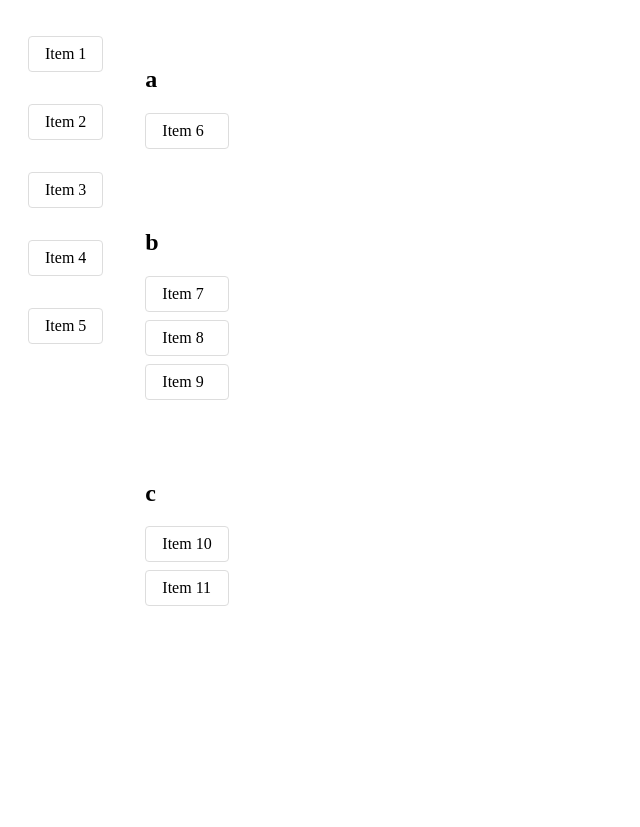
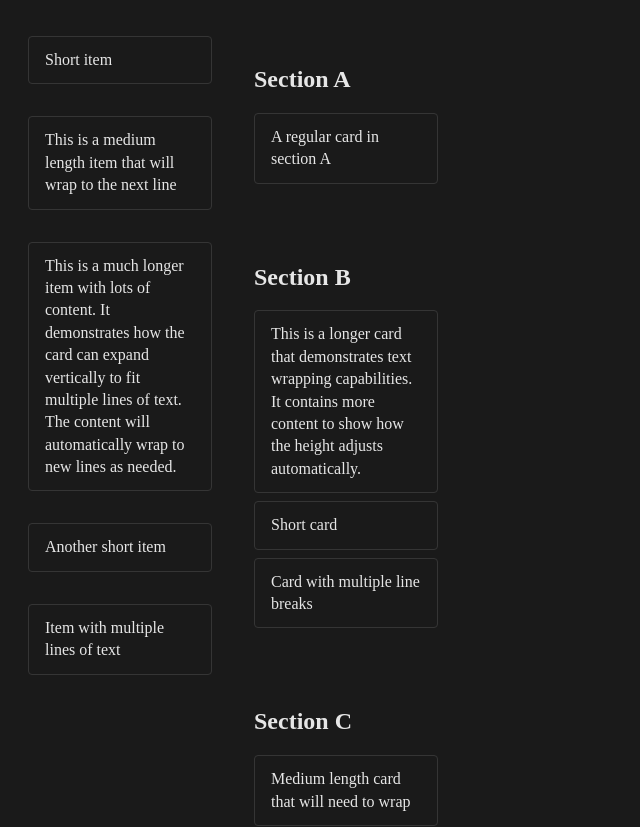
Before and after one commit to codiejay/dndkitsample, a React (Create React App) app: page / in a window 1280 px wide. Shown: the top 827 px of the page, without its empty margins (0-640 px from the left). Before the commit the page ends 800 px from the top, so only its background shows below. Built offline with nearby package versions, Linux system fonts and the light colour scheme.

Commit message:
use cards of different size

```diff
--- a/src/App.tsx
+++ b/src/App.tsx
@@ -1,4 +1,12 @@
-import { DndContext, DragOverlay, Modifier, useDroppable } from "@dnd-kit/core";
+import {
+  DndContext,
+  DragOverlay,
+  Modifier,
+  useDroppable,
+  closestCorners,
+  closestCenter,
+  pointerWithin,
+} from "@dnd-kit/core";
 import { useEffect, useState } from "react";
 import { createPortal } from "react-dom";
 import { DroppableSectionProps, Item, Section } from "./types";
@@ -114,11 +122,18 @@ const DroppableSection = ({ section }: DroppableSectionProps) => {
 };
 
 const supplyData = [
-  { id: "1", content: "Item 1" },
-  { id: "2", content: "Item 2" },
-  { id: "3", content: "Item 3" },
-  { id: "4", content: "Item 4" },
-  { id: "5", content: "Item 5" },
+  { id: "1", content: "Short item" },
+  {
+    id: "2",
+    content: "This is a medium length item that will wrap to the next line",
+  },
+  {
+    id: "3",
+    content:
+      "This is a much longer item with lots of content. It demonstrates how the card can expand vertically to fit multiple lines of text. The content will automatically wrap to new lines as needed.",
+  },
+  { id: "4", content: "Another short item" },
+  { id: "5", content: "Item with\nmultiple\nlines\nof text" },
 ];
 
 export default function App() {
@@ -148,22 +163,34 @@ export default function App() {
       items: { id: string; content: string }[];
     }[]
   >([
-    { id: "z238gfdbd", title: "a", items: [{ id: "6", content: "Item 6" }] },
+    {
+      id: "z238gfdbd",
+      title: "Section A",
+      items: [{ id: "6", content: "A regular card in section A" }],
+    },
     {
       id: "vas4g3ev",
-      title: "b",
+      title: "Section B",
       items: [
-        { id: "7", content: "Item 7" },
-        { id: "8", content: "Item 8" },
-        { id: "9", content: "Item 9" },
+        {
+          id: "7",
+          content:
+            "This is a longer card that demonstrates text wrapping capabilities. It contains more content to show how the height adjusts automatically.",
+        },
+        { id: "8", content: "Short card" },
+        { id: "9", content: "Card with\nmultiple\nline breaks" },
       ],
     },
     {
       id: "f34y32eg",
-      title: "c",
+      title: "Section C",
       items: [
-        { id: "10", content: "Item 10" },
-        { id: "11", content: "Item 11" },
+        { id: "10", content: "Medium length card that will need to wrap" },
+        {
+          id: "11",
+          content:
+            "Another card with some content that will wrap to the next line",
+        },
       ],
     },
   ]);
@@ -180,6 +207,9 @@ export default function App() {
 
   return (
     <DndContext
+      // collisionDetection={pointerWithin}
+      // collisionDetection={closestCorners}
+      // collisionDetection={closestCenter}
       onDragStart={(e) => {
         // console.log("App onDragStart :>> ", e);
         const { active } = e;
@@ -231,6 +261,7 @@ export default function App() {
         setSections(newSections);
       }}
       onDragOver={(e) => {
+        console.log("App onDragOver :>> ", e);
         const { active, over } = e;
 
         // When not dragging over anything, we should remove the active card
--- a/src/styles.css
+++ b/src/styles.css
@@ -3,18 +3,23 @@
   text-align: center;
 }
 
-/* :root {
+:root {
   background-color: #FFFFFF;
   filter: invert(90%);
-} */
+}
 
 .draggable-item {
-  padding: 8px 16px;
+  padding: 12px 16px;
   margin: 8px 0;
   background-color: white;
   border: 1px solid #ddd;
   border-radius: 4px;
   cursor: grab;
+  /* min-height: 20px; */
+  width: 150px;
+  /* word-wrap: break-word; */
+  /* white-space: pre-wrap; */
+  line-height: 1.4;
 }
 
 .draggable-item.dragging {
```
